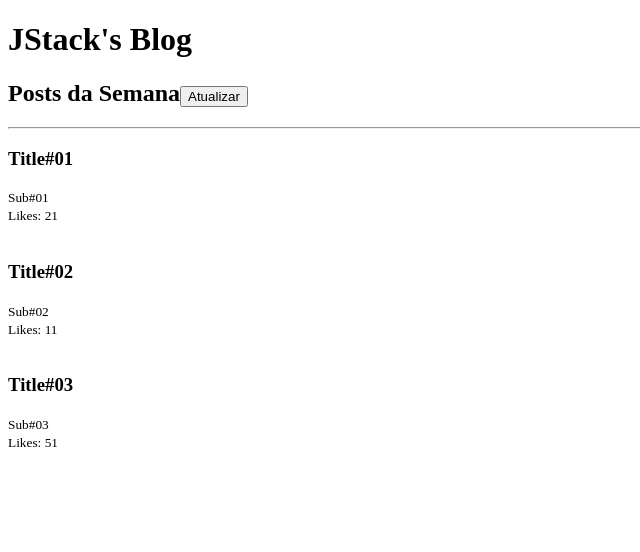
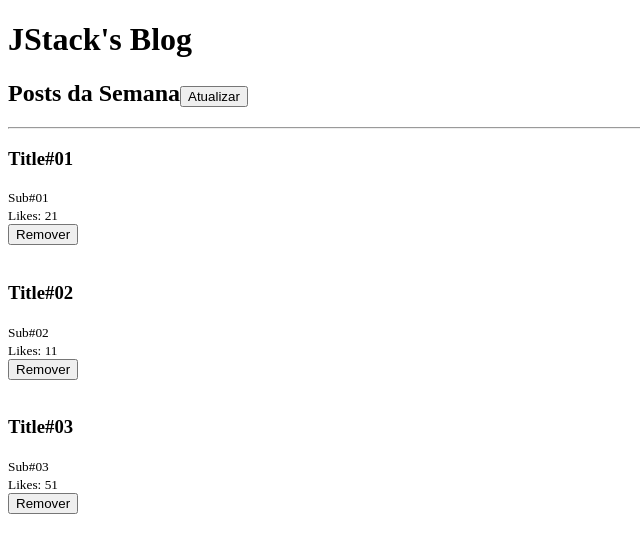
Before and after one commit to matheus-fga/curso-JStack, a React app in the folder React/Fundamentos/: page / in a window 1280 px wide. Shown: the top 552 px of the page, without its empty margins (0-640 px from the left). Built offline with nearby package versions, Linux system fonts and the light colour scheme.

Commit message:
Using callback functions via props

```diff
--- a/React/Fundamentos/src/App.js
+++ b/React/Fundamentos/src/App.js
@@ -5,18 +5,27 @@ import Post from './Post';
 
 function App() {
   const [posts, setPosts] = useState([
-    { title: 'Title#01', subtitle: 'Sub#01', likes: 20 },
-    { title: 'Title#02', subtitle: 'Sub#02', likes: 10 },
-    { title: 'Title#03', subtitle: 'Sub#03', likes: 50 },
+    { id: Math.random(), title: 'Title#01', subtitle: 'Sub#01', likes: 20 },
+    { id: Math.random(), title: 'Title#02', subtitle: 'Sub#02', likes: 10 },
+    { id: Math.random(), title: 'Title#03', subtitle: 'Sub#03', likes: 50 },
   ]);
 
   function handleRefresh() {
     setPosts((prevState) => [
       ...prevState,
-      { title: `Title#0${prevState.length + 1}`,
-      subtitle: `Sub#0${prevState.length + 1}`,
-      likes: 20 }
+      {
+        id: Math.random(),
+        title: `Title#0${prevState.length + 1}`,
+        subtitle: `Sub#0${prevState.length + 1}`,
+        likes: 20
+      }
     ]);
+  }
+
+  function handleRemovePost(postId) {
+    setPosts((prevState) =>
+      prevState.filter(post => post.id !== postId)
+    );
   }
 
   return (
@@ -30,11 +39,12 @@ function App() {
 
       <hr />
 
-      {posts.map((post, key) => (
+      {posts.map(post => (
         <Post
-          post={{ title: post.title, subtitle: post.subtitle }}
+          key={post.id}
+          post={{ id: post.id, title: post.title, subtitle: post.subtitle }}
           likes={post.likes}
-          key={key}
+          onRemove={handleRemovePost}
         />
       ))}
     </Fragment>
--- a/React/Fundamentos/src/Post.js
+++ b/React/Fundamentos/src/Post.js
@@ -9,6 +9,8 @@ function Post(props) {
         <small>{props.post.subtitle}</small>
         <br />
         <small>Likes: {props.likes + 1}</small>
+        <br />
+        <button onClick={() => props.onRemove(props.post.id)}>Remover</button>
       </article>
       <br/>
     </Fragment>
@@ -17,7 +19,9 @@ function Post(props) {
 
 Post.propTypes = {
   likes: PropTypes.number.isRequired,
+  onRemove: PropTypes.func.isRequired,
   post: PropTypes.shape({
+    id: PropTypes.number.isRequired,
     title: PropTypes.string.isRequired,
     subtitle: PropTypes.string.isRequired,
   }).isRequired,
```
